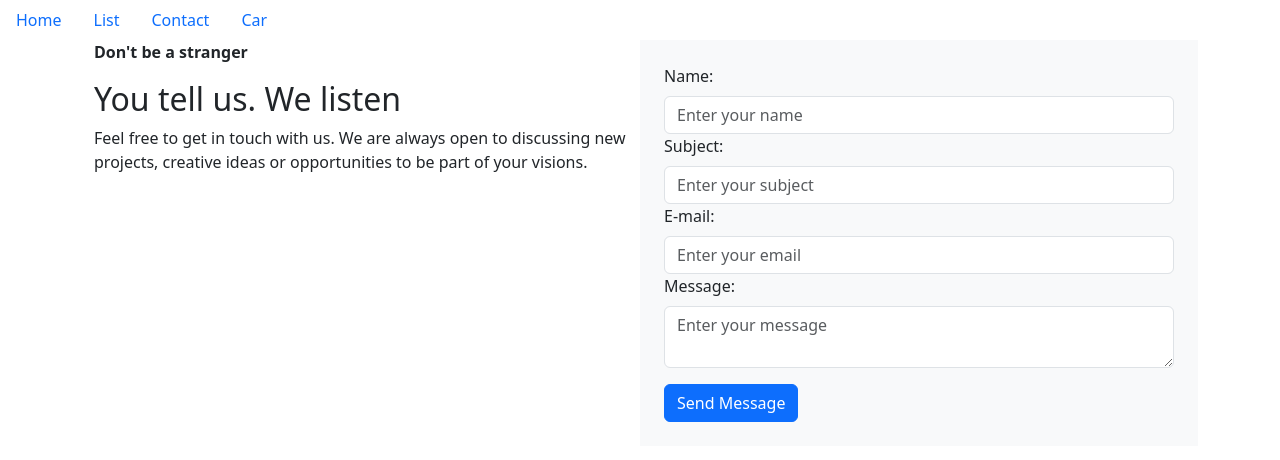
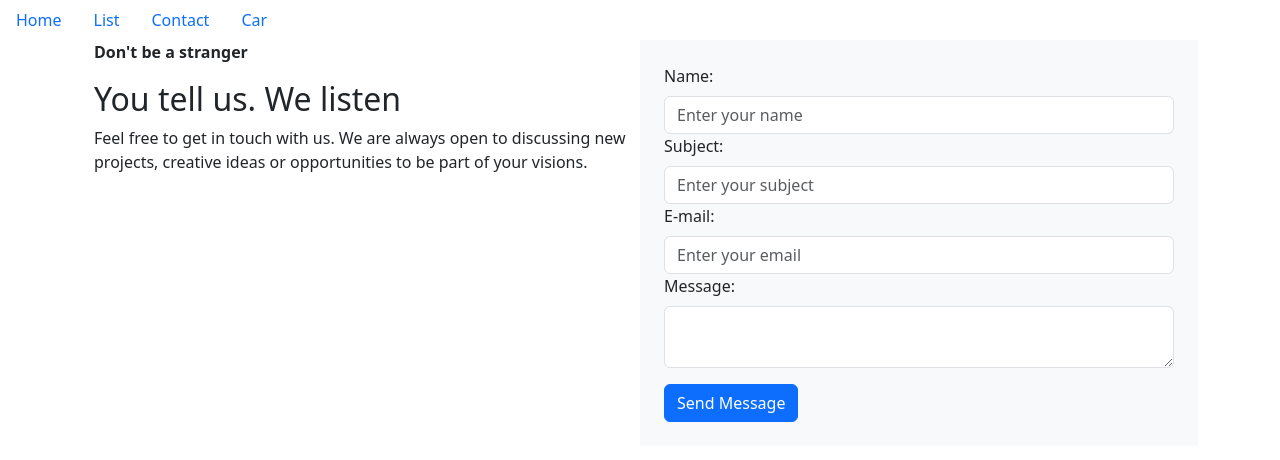
Before and after one commit to Pedroffpereira/women-s-clothing-vuejs, a Vue app: page /contact in a window 1280 px wide. Shown: the top 460 px of the page. Built offline with nearby package versions, Linux system fonts and the light colour scheme.

Commit message:
contactForm_V2

```diff
--- a/src/components/FormContact/InputContact.vue
+++ b/src/components/FormContact/InputContact.vue
@@ -1,28 +1,38 @@
 <template>
     <div>
         <label class="form-label">Name:</label>
-        <input type="text" class="form-control" placeholder="Enter your name" v-bind:value="name" @input="$emit('input',$event.target.value)">
+        <input type="text"
+            class="form-control"
+            placeholder="Enter your name"
+            @input="$emit('inputName',$event.target.value)">
     </div>
     <div>
         <label class="form-label">Subject:</label>
-        <input type="text" class="form-control" placeholder="Enter your subject" v-bind:value="subject">
+        <input type="text"
+            class="form-control"
+            placeholder="Enter your subject"
+            required="required"
+            @input="$emit('inputSubject',$event.target.value)">
     </div>
     <div>
         <label class="form-label">E-mail:</label>
-        <input type="email" class="form-control" placeholder="Enter your email" v-model="email">
+        <input type="email"
+            class="form-control"
+            placeholder="Enter your email"
+            @input="$emit('inputEmail',$event.target.value)">
     </div>
     <div>
         <label class="form-label">Message:</label>
-        <textarea class="form-control" placeholder="Enter your message" v-model="message"></textarea>
+        <textarea class="form-control"
+            placeholder="Enter your message"
+            @input="$emit('inputMessage',$event.target.value)">
+        </textarea>
     </div>
 </template>
 
 <script>
     export default {
-        props:{
-            name: String,
-            subject: String,
-        }
+
     }
 </script>
 
--- a/src/pages/ContactPage.vue
+++ b/src/pages/ContactPage.vue
@@ -12,10 +12,27 @@
                 formContact:{
                     name: '',
                     subject: '',
+                    email: '',
+                    message: '',
                 }
             }
+        },
+
+        methods:{
+            setName(name){
+                this.formContact.name = name
+            },
+            setSubject(subject){
+                this.formContact.subject = subject
+            },
+            setEmail(email){
+                this.formContact.email = email
+            },
+            setMessage(message){
+                this.formContact.message = message
+            },
         }
-    }
+}
 </script>
 
 <template>
@@ -30,9 +47,11 @@
             <div class="col-md-6 bg-light p-4" >
                 <form>
                     <div class="mb-3">
-                        <InputContact :name="formContact.name" @input="formContact.name = $event"/>
-                        <p>{{ formContact.name }}</p>
-                        <p>{{ formContact.subject }}</p>
+                        <InputContact
+                            @input-name="setName"
+                            @input-subject="setSubject"
+                            @input-email="setEmail"
+                            @input-message="setMessage"/>
                     </div>
                     <SubmitButton />
                 </form>
```
